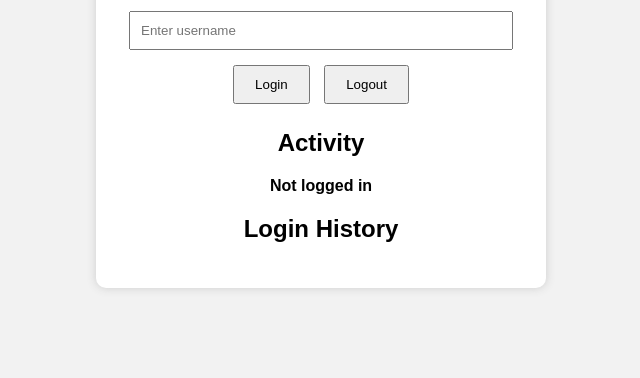
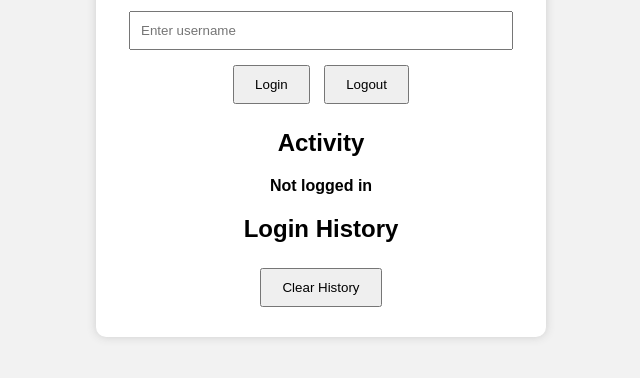
Before and after one commit to aryantiwari18/Worklog-login-out-tracker-, a plain HTML site: page index.html in a window 1280 px wide. Shown: the part 144-522 px from the top of the page, without its empty margins (319-959 px from the left). Drawn offline with Linux system fonts and the light colour scheme.

Commit message:
Update index.html

```diff
--- a/index.html
+++ b/index.html
@@ -20,7 +20,10 @@
         <div id="status">Not logged in</div>
 
         <h2>Login History</h2>
-        <ul id="history"></ul>
+
+<ul id="history"></ul>
+
+<button onclick="clearHistory()">Clear History</button>
     </div>
 
     <script src="script.js"></script>
```
